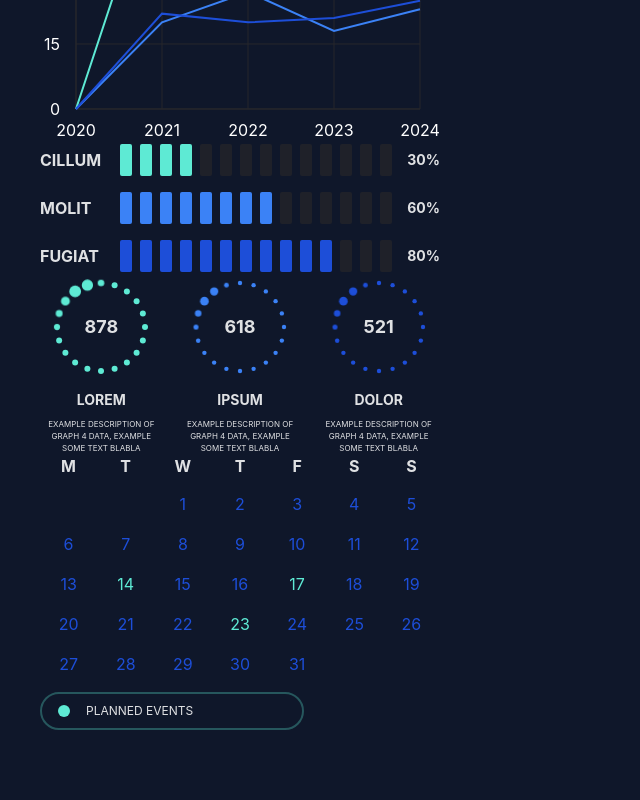
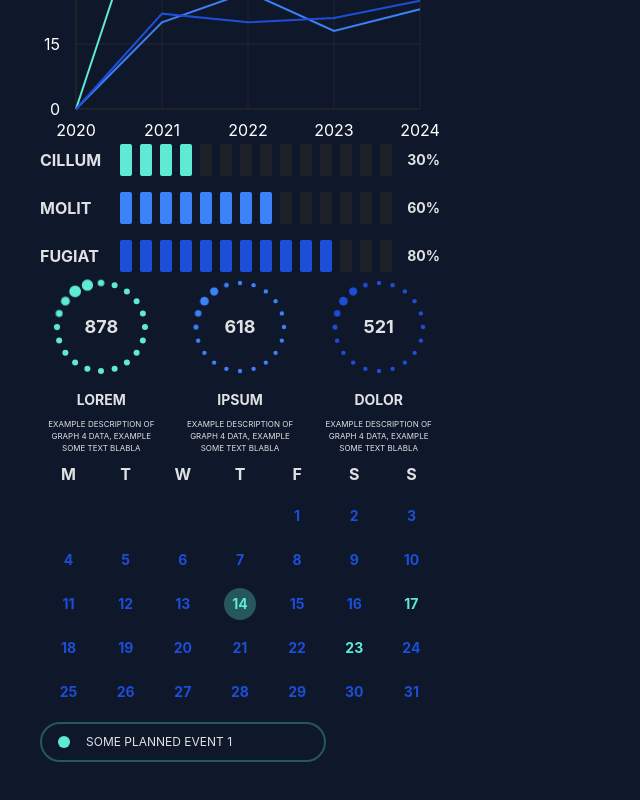
Before and after one commit to Zorkann/future-dashboard, a React (Vite) app: page / in a window 1280 px wide. Shown: the part 276-1076 px from the top of the page, without its empty margins (0-640 px from the left). Before the commit the page ends 1046 px from the top, so only its background shows below. Built offline with nearby package versions, Linux system fonts and the light colour scheme.

Commit message:
Graph 7 changes

```diff
--- a/package.json
+++ b/package.json
@@ -14,11 +14,13 @@
     "react": "^18.2.0",
     "react-calendar": "^4.8.0",
     "react-dom": "^18.2.0",
+    "react-transition-group": "^4.4.5",
     "recharts": "^2.12.2"
   },
   "devDependencies": {
     "@types/react": "^18.2.56",
     "@types/react-dom": "^18.2.19",
+    "@types/react-transition-group": "^4.4.10",
     "@typescript-eslint/eslint-plugin": "^7.0.2",
     "@typescript-eslint/parser": "^7.0.2",
     "@vitejs/plugin-react": "^4.2.1",
--- a/src/App.css
+++ b/src/App.css
@@ -3,18 +3,25 @@
   padding: 40px;
 }
 
-.react-calendar__month-view__weekdays__weekday {
-  text-align: center;
-  height: 30px;
+/* WEEKS */
+.graph-7 .react-calendar__month-view__weekdays__weekday {
+  @apply text-center min-h-10 flex items-center justify-center;
 }
 
-.react-calendar__month-view__weekdays__weekday > * {
-  text-decoration: none;
-  font-weight: bold;
+/* DAYS */
+.graph-7 .react-calendar__tile {
+  @apply text-teal-300 min-h-11 text-sm flex items-center justify-center;
 }
 
-.react-calendar__tile {
-  height: 40px;
+.graph-7 .react-calendar__tile:disabled {
   @apply text-blue-700;
-  cursor: unset;
 }
+
+/* DATE */
+.graph-7 .react-calendar__month-view abbr {
+  @apply no-underline font-bold min-w-8 min-h-8 flex items-center justify-center;
+}
+
+.graph-7 .react-calendar__tile--active > abbr {
+  @apply rounded-full bg-teal-300/30;
+}
--- /dev/null
+++ b/src/Graph7/EventBadge.tsx
@@ -0,0 +1,78 @@
+import { useRef } from "react";
+import {
+  Transition,
+  SwitchTransition,
+  TransitionStatus,
+} from "react-transition-group";
+import type { Event } from "./types";
+
+const LABEL_ANIMATION_DURATION = 200;
+const DOT_ANIMATION_DURATION = LABEL_ANIMATION_DURATION * 4;
+
+const TRANSITION_STYLES: Partial<
+  Record<TransitionStatus, React.CSSProperties>
+> = {
+  entering: { transform: "translateY(-10px)", opacity: 0 },
+  entered: { transform: "translateY(0px)", opacity: 1 },
+  exiting: { transform: "translateY(10px)", opacity: 0 },
+};
+
+function getDefaultStyles(duration: number) {
+  return {
+    transition: `opacity ${duration}ms ease-in-out, transform ${duration}ms ease-in-out`,
+  };
+}
+
+type EventBadgeProps = {
+  selectedEventName?: Event["name"];
+  dotRef: React.RefObject<SVGSVGElement>;
+};
+
+export function EventBadge({
+  selectedEventName = "Planned events",
+  dotRef,
+}: EventBadgeProps) {
+  const textRef = useRef<HTMLSpanElement>(null);
+
+  return (
+    <div className="grid grid-cols-7">
+      <div
+        className={`col-start-1 col-end-6 flex items-center p-2 pl-4 min-h-10 gap-4 border-2 border-solid border-teal-300/30 rounded-full`}
+      >
+        <div>
+          <svg
+            ref={dotRef}
+            style={{
+              ...getDefaultStyles(DOT_ANIMATION_DURATION),
+            }}
+            width={12}
+            height={12}
+            xmlns="http://www.w3.org/2000/svg"
+          >
+            <circle cx={"50%"} cy={"50%"} r={6} className="fill-teal-300" />
+          </svg>
+        </div>
+        <SwitchTransition>
+          <Transition
+            key={selectedEventName}
+            nodeRef={textRef}
+            timeout={LABEL_ANIMATION_DURATION}
+          >
+            {(state) => (
+              <span
+                className="uppercase text-[0.75rem] line-clamp-1"
+                ref={textRef}
+                style={{
+                  ...getDefaultStyles(LABEL_ANIMATION_DURATION),
+                  ...TRANSITION_STYLES[state],
+                }}
+              >
+                {selectedEventName}
+              </span>
+            )}
+          </Transition>
+        </SwitchTransition>
+      </div>
+    </div>
+  );
+}
--- a/src/Graph7/Graph7.tsx
+++ b/src/Graph7/Graph7.tsx
@@ -1,56 +1,70 @@
-import { useState } from "react";
-import { MonthView } from "react-calendar";
+import { useRef, useState } from "react";
+import { MonthView, TileDisabledFunc } from "react-calendar";
+import { EventBadge } from "./EventBadge";
+import type { Event } from "./types";
+import { groupBy } from "../utils";
 
-const EVENTS = [
+const EVENTS: Event[] = [
   {
     name: "Some planned event 1",
-    date: new Date(2024, 4, 14).toISOString(),
+    date: "2024-03-14T00:00:00.000Z",
   },
   {
     name: "Some planned event 2",
-    date: new Date(2024, 4, 17).toISOString(),
+    date: "2024-03-17T00:00:00.000Z",
   },
   {
-    name: "Some planned event 3",
-    date: new Date(2024, 4, 23).toISOString(),
+    name: "Some planned event 3 long long text event",
+    date: "2024-03-23T00:00:00.000Z",
   },
-];
+].map((event) => ({ ...event, day: new Date(event.date).getDate() }));
 
-const EVENTS_DATES = EVENTS.map((event) => event.date);
+const GROUPED_EVENTS = groupBy(EVENTS, (event) => event.day);
+
+function formatShortWeekday(locale: string | undefined, date: Date) {
+  return date.toLocaleString(locale, { weekday: "short" }).charAt(0);
+}
+
+function dotFlip(dotElement: SVGSVGElement | null) {
+  if (!dotElement) return;
+
+  if (dotElement.style.transform) {
+    dotElement.style.transform = "";
+  } else {
+    dotElement.style.transform = "rotateX(180deg)";
+  }
+}
+
+const isTileDisabled: TileDisabledFunc = ({ date }) => {
+  return !GROUPED_EVENTS[date.getDate()];
+};
 
 export function Graph7() {
-  const [selectedEventName, setSelectedEventName] = useState("Planned events");
+  const [selectedEvent, setSelectedEvent] = useState<Event | undefined>(
+    EVENTS[0]
+  );
+  const dotRef = useRef<SVGSVGElement>(null);
+
+  function handleOnEventClick(clickedDate: Date) {
+    const clickedEvent = GROUPED_EVENTS[clickedDate.getDate()]?.[0];
+
+    if (!clickedEvent) return;
+
+    setSelectedEvent(clickedEvent);
+    dotFlip(dotRef.current);
+  }
 
   return (
-    <div className="flex flex-col gap-2">
+    <div className="flex flex-col gap-2 graph-7">
       <MonthView
-        onMouseOver={(date) => {
-          const selectedEvent = EVENTS.find(
-            (event) => event.date === date.toISOString()
-          );
-          if (selectedEvent) {
-            setSelectedEventName(selectedEvent.name);
-          }
-        }}
-        valueType={"month"}
-        activeStartDate={new Date(2024, 4, 1)}
-        formatShortWeekday={(locale, date) => {
-          return date.toLocaleString(locale, { weekday: "short" }).charAt(0);
-        }}
-        tileClassName={({ date, view }) => {
-          if (view !== "month") return null;
-
-          if (EVENTS_DATES.includes(date.toISOString())) {
-            return "text-teal-300 cursor-pointer";
-          }
-        }}
+        value={selectedEvent ? new Date(selectedEvent.date) : null}
+        onClick={handleOnEventClick}
+        valueType={"day"}
+        activeStartDate={new Date(2024, 2, 1)}
+        formatShortWeekday={formatShortWeekday}
+        tileDisabled={isTileDisabled}
       />
-      <div className="inline-flex items-center p-2 pl-4 w-[66%] gap-4 border-2 border-solid border-teal-300/30 rounded-full">
-        <svg width={12} height={12} xmlns="http://www.w3.org/2000/svg">
-          <circle cx={"50%"} cy={"50%"} r={6} className="fill-teal-300" />
-        </svg>
-        <span className="uppercase text-[0.75rem]">{selectedEventName}</span>
-      </div>
+      <EventBadge selectedEventName={selectedEvent?.name} dotRef={dotRef} />
     </div>
   );
 }
--- /dev/null
+++ b/src/Graph7/types.ts
@@ -0,0 +1,5 @@
+export type Event = {
+  name: string;
+  date: string; // ISO FORMAT
+  day: number;
+};
--- a/src/components/DottedCircleBlock/DottedCircle.tsx
+++ b/src/components/DottedCircleBlock/DottedCircle.tsx
@@ -1,6 +1,7 @@
 import clsx from "clsx";
 import { useState } from "react";
 
+// TODO: MAKE IT RESPONSIVE < 300px
 const CIRCLE_SIZE = 110;
 const SMALL_CIRCLE_SIZE_HIGHLIGHTED = 3;
 const SMALL_CIRCLE_SIZE = 2.2;
--- a/src/components/ProgressColumns/ProgressColumns.tsx
+++ b/src/components/ProgressColumns/ProgressColumns.tsx
@@ -57,13 +57,13 @@ export function ProgressColumns({
   return (
     <div className="flex items-center justify-center">
       <span className="font-bold uppercase min-w-20">{label}</span>
-      <div className="w-full flex gap-[8px]" ref={progressRef}>
+      <div className="w-full h-8 flex gap-[8px]" ref={progressRef}>
         {columns.map(({ id, highlighted }) => (
           <div
             key={id}
-            className={clsx("w-[12px] h-8 rounded-sm", {
-              [COLOR_VARIANTS[colorVariant]?.bgColor || DEFAULT_VARIANT.bgColor]:
-                highlighted,
+            className={clsx("w-[12px] rounded-sm", {
+              [COLOR_VARIANTS[colorVariant]?.bgColor ||
+              DEFAULT_VARIANT.bgColor]: highlighted,
               ["bg-zinc-800/70"]: !highlighted,
             })}
           />
--- a/src/hooks/useResizeObserver.tsx
+++ b/src/hooks/useResizeObserver.tsx
@@ -1,7 +1,7 @@
 import { useLayoutEffect, useRef } from "react";
 
 export function useResizeObserver<T extends HTMLElement>(
-  callback: (target: T, entry: ResizeObserverEntry) => void
+  callback: (target: T, entry?: ResizeObserverEntry) => void
 ) {
   const ref = useRef<T>(null);
 
--- /dev/null
+++ b/src/utils/index.ts
@@ -0,0 +1 @@
+export { groupBy } from "./utils";
--- /dev/null
+++ b/src/utils/utils.ts
@@ -0,0 +1,15 @@
+type KeyExtractor<T> = (item: T) => number;
+
+export function groupBy<T>(array: T[], keyExtractor: KeyExtractor<T>) {
+  return array.reduce((result, item) => {
+    const key = keyExtractor(item);
+
+    if (!result[key]) {
+      result[key] = [];
+    }
+
+    result[key]?.push(item);
+
+    return result;
+  }, {} as { [key: string]: T[] });
+}
--- a/tsconfig.json
+++ b/tsconfig.json
@@ -18,7 +18,9 @@
     "strict": true,
     "noUnusedLocals": true,
     "noUnusedParameters": true,
-    "noFallthroughCasesInSwitch": true
+    "noFallthroughCasesInSwitch": true,
+    "noUncheckedIndexedAccess": true,
+    "strictNullChecks": true,
   },
   "include": ["src"],
   "references": [{ "path": "./tsconfig.node.json" }]
```
Also changed, not shown: 1 other file (tests, documents, lock files or other folders).
